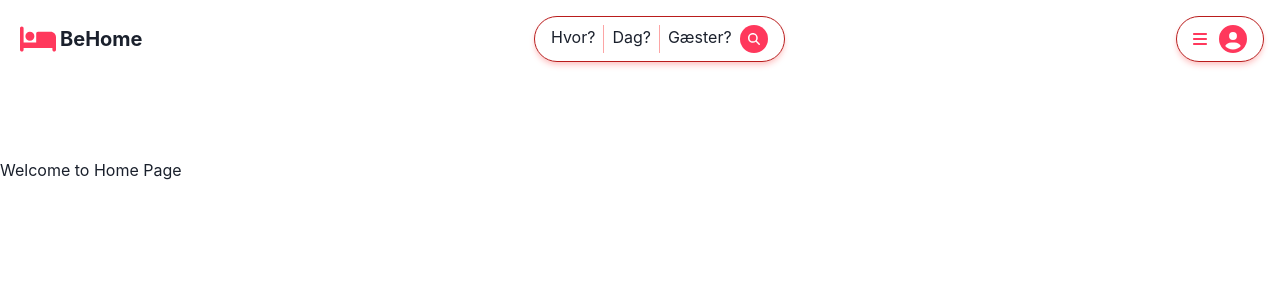
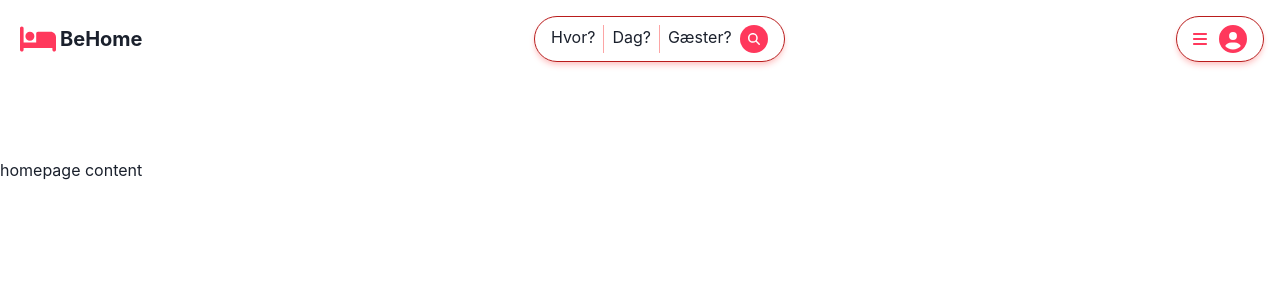
Before and after one commit to BawarHamid/airbnb-MERN-TS, a React (Vite) app in the folder client/: page / in a window 1280 px wide. Shown: the top 300 px of the page. Built offline with nearby package versions, Linux system fonts and the light colour scheme.

Commit message:
more changes to app.tsx & hpage

```diff
--- a/client/src/App.tsx
+++ b/client/src/App.tsx
@@ -7,16 +7,8 @@ import Layout from "./components/layout/Layout";
 const App: React.FC = () => {
   return (
     <div>
-      {/* <Routes>
+      <Routes>
         <Route path="/" element={<Layout />}>
-          <Route index element={<HomePage />} />
-          <Route path="/login" element={<SignInPage />} />
-          <Route path="/register" element={<SignUpPage />} />
-        </Route>
-      </Routes> */}
-
-      <Routes>
-        <Route element={<Layout />}>
           <Route index element={<HomePage />} />
           <Route path="/login" element={<SignInPage />} />
           <Route path="/register" element={<SignUpPage />} />
--- a/client/src/pages/HomePage.tsx
+++ b/client/src/pages/HomePage.tsx
@@ -3,8 +3,7 @@ import React from "react";
 const HomePage: React.FC = () => {
   return (
     <div>
-      <h1>Welcome to Home Page</h1>
-      {/* Content specific to the Home Page */}
+      <h1>homepage content</h1>
     </div>
   );
 };
```
